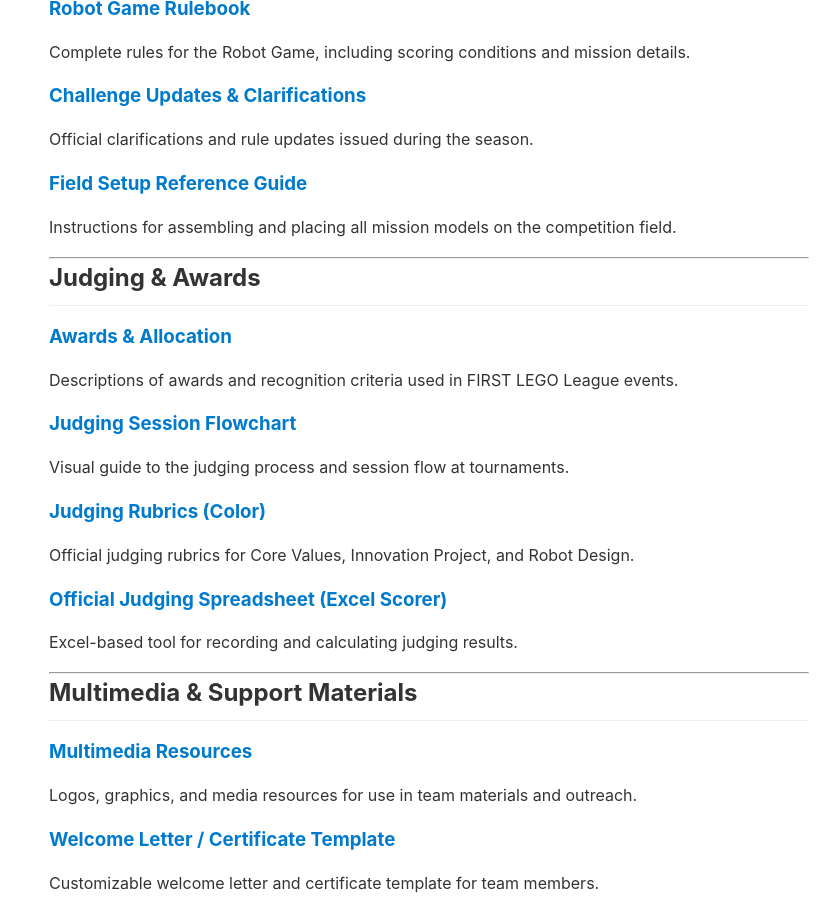
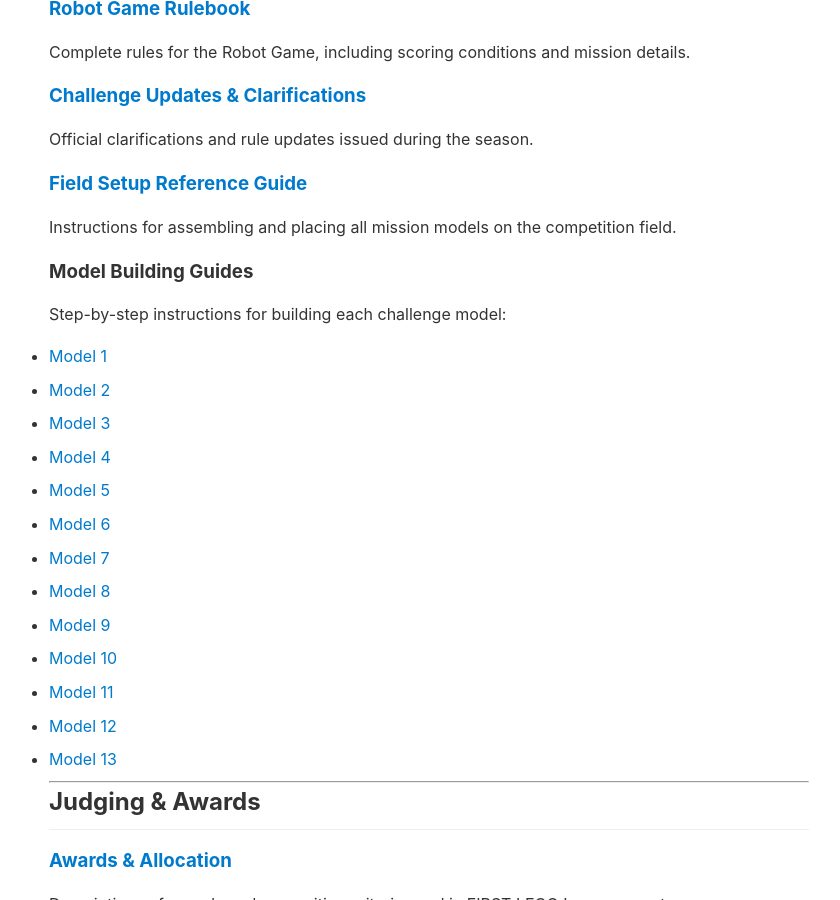
Before and after one commit to steveybaby/fll, a Jekyll site: the page built from index.md, in a window 1280 px wide and 900 px high, scrolled down 1106 px. Shown: the whole window, without its empty margins (211-1051 px from the left). Built offline with Jekyll 4.4.1, drawn with Linux system fonts in a browser that asks for light colours.

Commit message:
Add Model Building Guides 1-13 to homepage
- Added complete set of PDF building guides for all 13 challenge models
- Links directly to official FIRST Inspires nonverbal instruction PDFs
- Organized in Core Season Documents section for easy access
- Essential resources for field setup and model assembly

🤖 Generated with [Claude Code](https://claude.ai/code)

Co-Authored-By: Claude <noreply@anthropic.com>

```diff
--- a/index.md
+++ b/index.md
@@ -40,6 +40,22 @@ Official clarifications and rule updates issued during the season.
 
 ### [Field Setup Reference Guide](https://firstinspires.blob.core.windows.net/fll/challenge/2025-26/fll-challenge-unearthed-field-setup-reference-guide.pdf)
 Instructions for assembling and placing all mission models on the competition field.
+
+### Model Building Guides
+Step-by-step instructions for building each challenge model:
+- [Model 1](https://firstinspires.blob.core.windows.net/fll/challenge/2025-26/fll-challenge-unearthed-bi-book-1-nonverbal.pdf)
+- [Model 2](https://firstinspires.blob.core.windows.net/fll/challenge/2025-26/fll-challenge-unearthed-bi-book-2-nonverbal.pdf)
+- [Model 3](https://firstinspires.blob.core.windows.net/fll/challenge/2025-26/fll-challenge-unearthed-bi-book-3-nonverbal.pdf)
+- [Model 4](https://firstinspires.blob.core.windows.net/fll/challenge/2025-26/fll-challenge-unearthed-bi-book-4-nonverbal.pdf)
+- [Model 5](https://firstinspires.blob.core.windows.net/fll/challenge/2025-26/fll-challenge-unearthed-bi-book-5-nonverbal.pdf)
+- [Model 6](https://firstinspires.blob.core.windows.net/fll/challenge/2025-26/fll-challenge-unearthed-bi-book-6-nonverbal.pdf)
+- [Model 7](https://firstinspires.blob.core.windows.net/fll/challenge/2025-26/fll-challenge-unearthed-bi-book-7-nonverbal.pdf)
+- [Model 8](https://firstinspires.blob.core.windows.net/fll/challenge/2025-26/fll-challenge-unearthed-bi-book-8-nonverbal.pdf)
+- [Model 9](https://firstinspires.blob.core.windows.net/fll/challenge/2025-26/fll-challenge-unearthed-bi-book-9-nonverbal.pdf)
+- [Model 10](https://firstinspires.blob.core.windows.net/fll/challenge/2025-26/fll-challenge-unearthed-bi-book-10-nonverbal.pdf)
+- [Model 11](https://firstinspires.blob.core.windows.net/fll/challenge/2025-26/fll-challenge-unearthed-bi-book-11-nonverbal.pdf)
+- [Model 12](https://firstinspires.blob.core.windows.net/fll/challenge/2025-26/fll-challenge-unearthed-bi-book-12-nonverbal.pdf)
+- [Model 13](https://firstinspires.blob.core.windows.net/fll/challenge/2025-26/fll-challenge-unearthed-bi-book-13-nonverbal.pdf)
 
 ---
 
```
